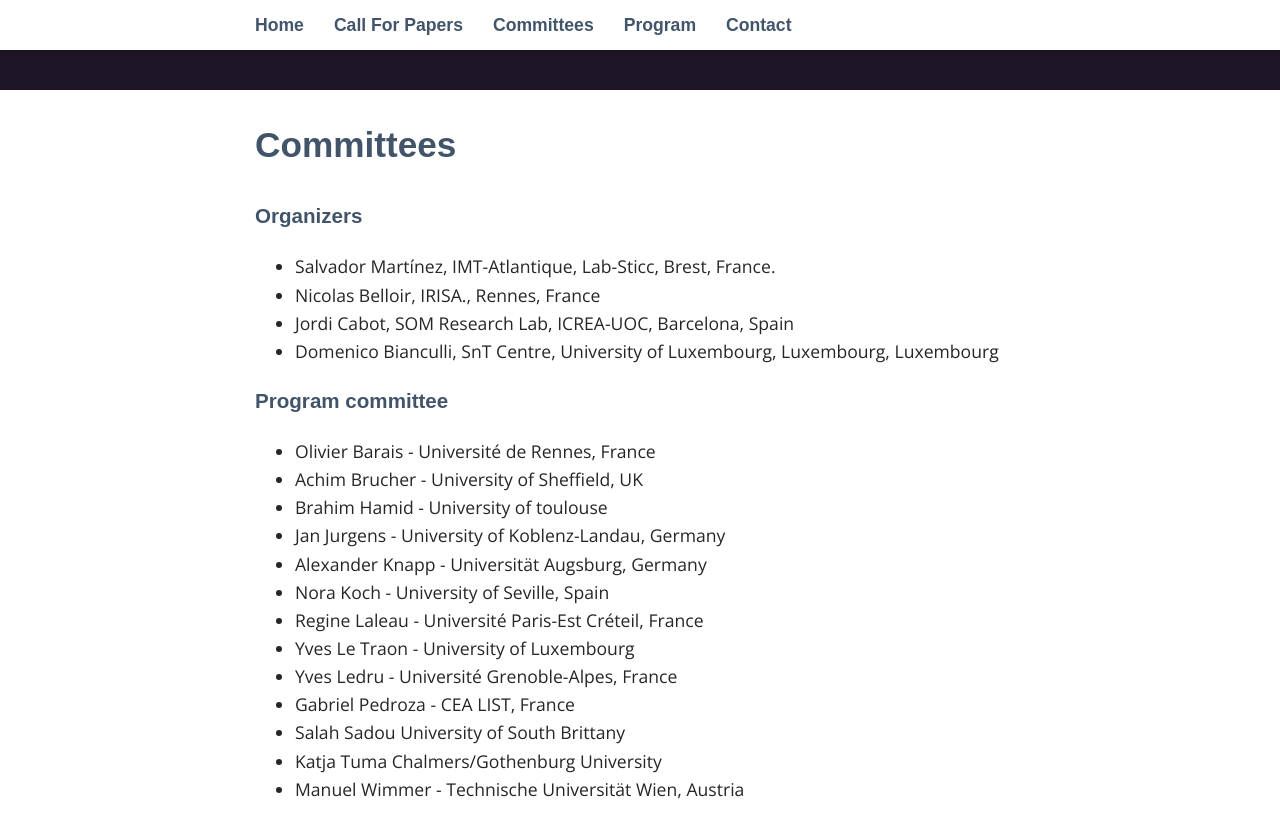
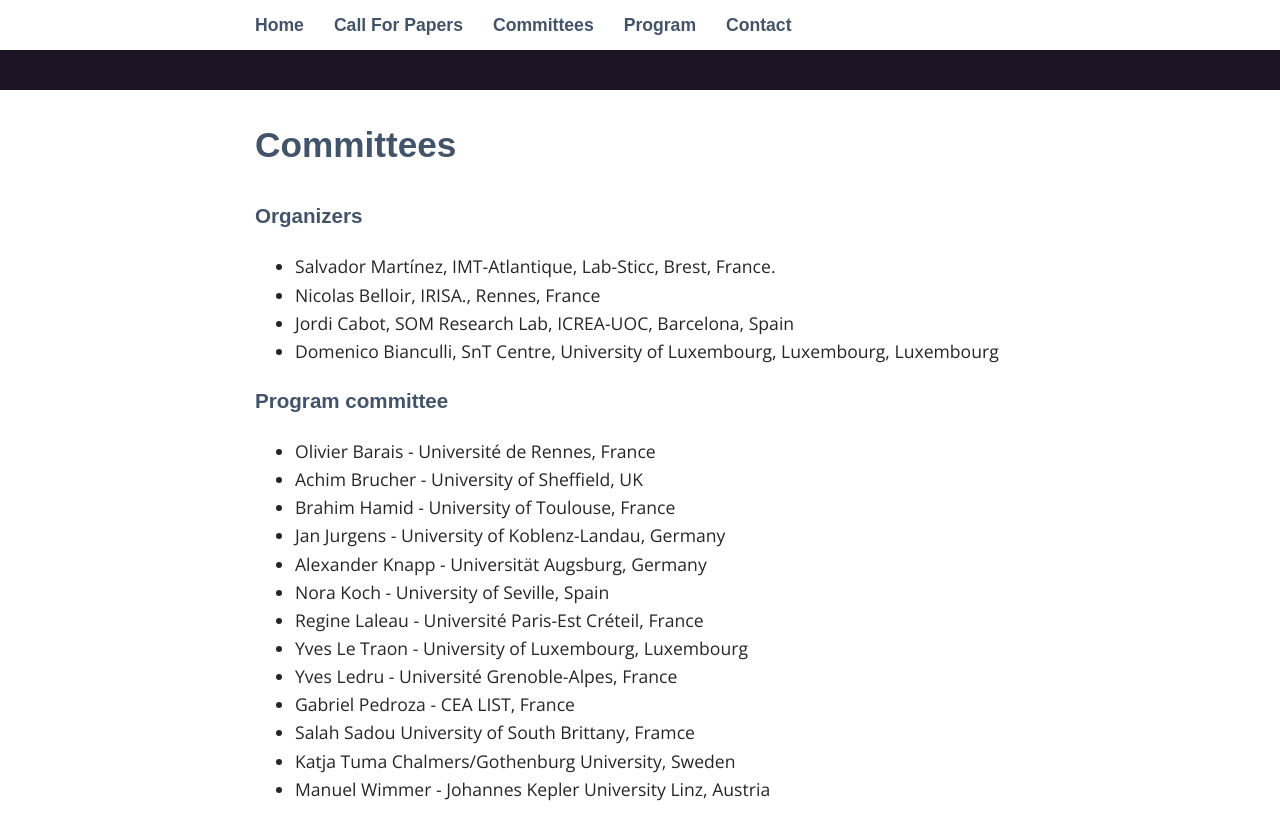
Before and after one commit to modelia/secure-mde-workshop, a Jekyll site: the page built from _pages/02_committees.md, in a window 1280 px wide and 900 px high, scrolled down 544 px. Shown: the top 840 px of the window. Built offline with Jekyll 4.4.1, drawn with Linux system fonts in a browser that asks for light colours; some web fonts are replaced.

```diff
--- a/_pages/02_committees.md
+++ b/_pages/02_committees.md
@@ -16,14 +16,14 @@
 
  * Olivier Barais - Université de Rennes, France
  * Achim Brucher - University of Sheffield, UK
- * Brahim Hamid	- University of toulouse
+ * Brahim Hamid	- University of Toulouse, France
  * Jan Jurgens - University of Koblenz-Landau, Germany
  * Alexander Knapp - Universität Augsburg, Germany
  * Nora Koch - University of Seville, Spain
  * Regine Laleau - Université Paris-Est Créteil, France
- * Yves	Le Traon - University of Luxembourg
+ * Yves	Le Traon - University of Luxembourg, Luxembourg
  * Yves Ledru - Université Grenoble-Alpes, France
  * Gabriel Pedroza - CEA LIST, France
- * Salah Sadou University of South Brittany
- * Katja Tuma	Chalmers/Gothenburg University
- * Manuel Wimmer - Technische Universität Wien, Austria
+ * Salah Sadou University of South Brittany, Framce
+ * Katja Tuma	Chalmers/Gothenburg University, Sweden
+ * Manuel Wimmer - Johannes Kepler University Linz, Austria
```
